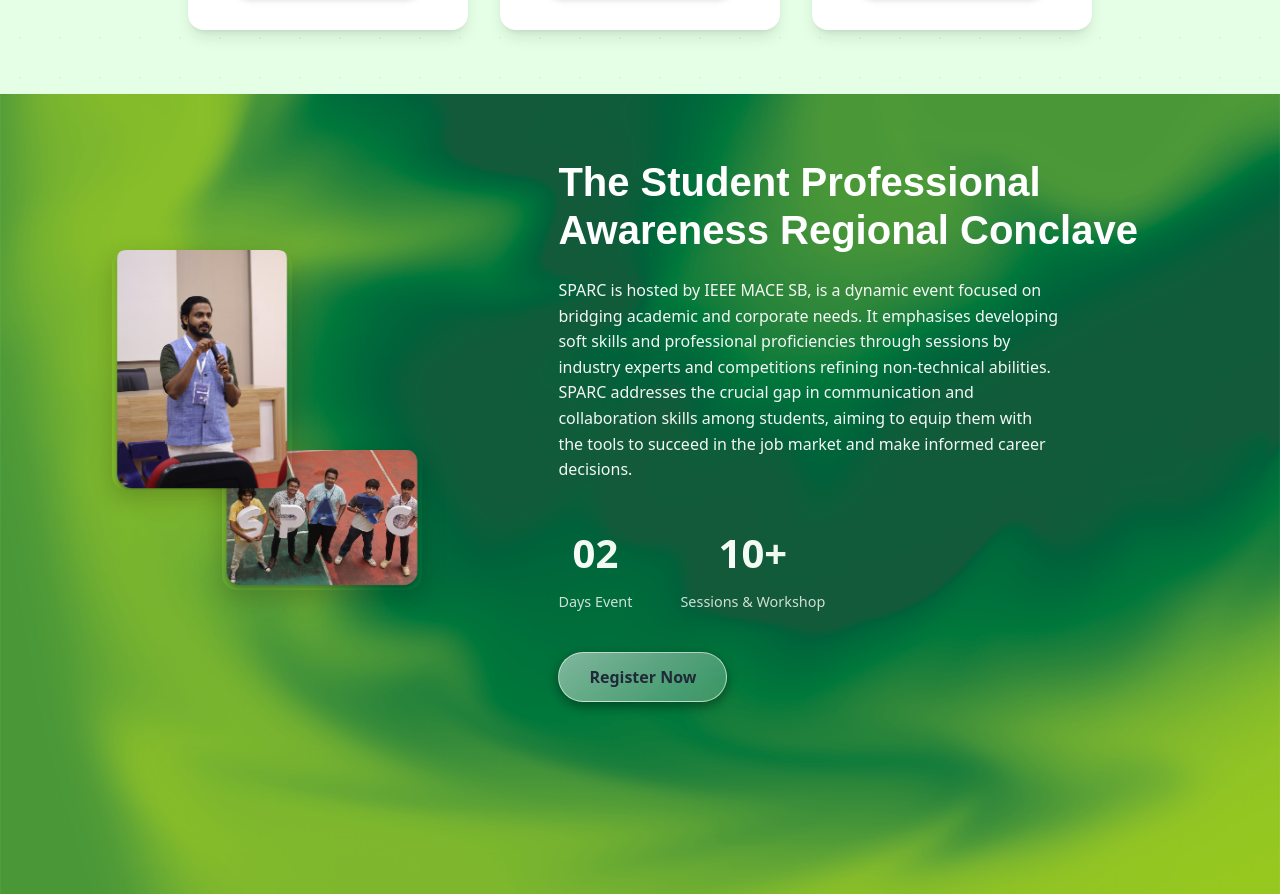
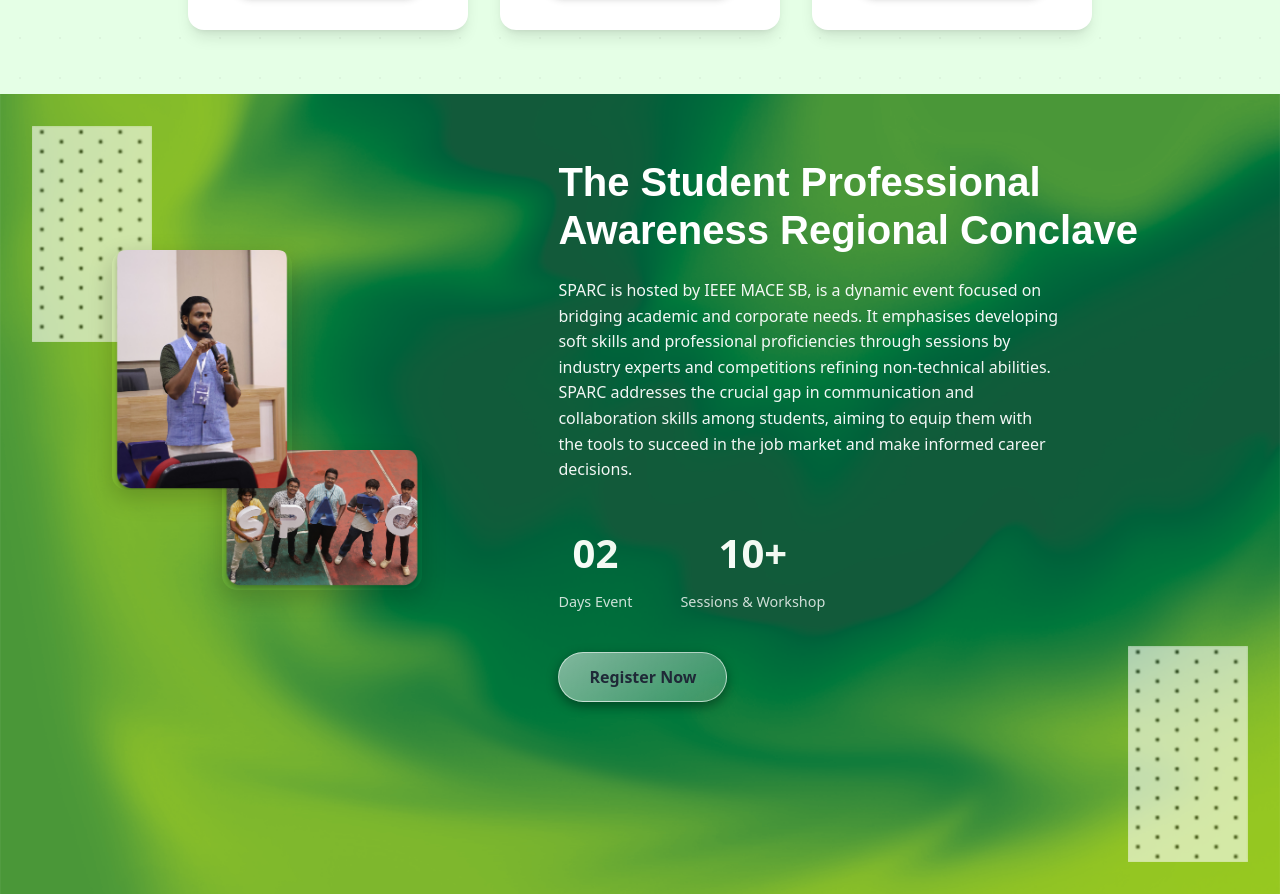
Before and after one commit to Jeslin-git/sparc25, a React (Vite) app: page / in a window 1280 px wide. Shown: the part 2242-3136 px from the top of the page. Built offline with nearby package versions, Linux system fonts and the light colour scheme; a web font is replaced by a local one.

Commit message:
Add dots copy 2 to About section

```diff
--- a/src/components/About.css
+++ b/src/components/About.css
@@ -7,6 +7,26 @@
   padding: 4rem 2rem;
   position: relative;
   overflow: hidden;
+}
+
+.dots-top-left {
+  position: absolute;
+  top: 2rem;
+  left: 2rem;
+  width: 120px;
+  height: auto;
+  opacity: 0.6;
+  z-index: 0;
+}
+
+.dots-bottom-right {
+  position: absolute;
+  bottom: 2rem;
+  right: 2rem;
+  width: 120px;
+  height: auto;
+  opacity: 0.6;
+  z-index: 0;
 }
 
 .about-container {
--- a/src/components/About.tsx
+++ b/src/components/About.tsx
@@ -4,6 +4,18 @@
 const About: React.FC = () => {
   return (
     <section className="about-section">
+      {/* Decorative dots */}
+      <img
+        src="/dots copy 2.png"
+        alt=""
+        className="dots-top-left"
+      />
+      <img
+        src="/dots copy 2.png"
+        alt=""
+        className="dots-bottom-right"
+      />
+
       <div className="about-container">
         {/* Left side - Image placeholder */}
         <div className="about-image-container">
```
